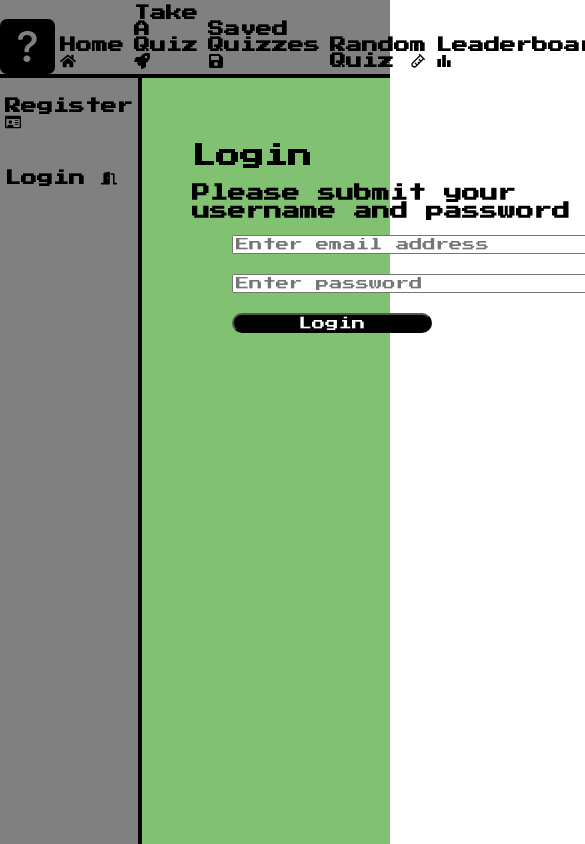
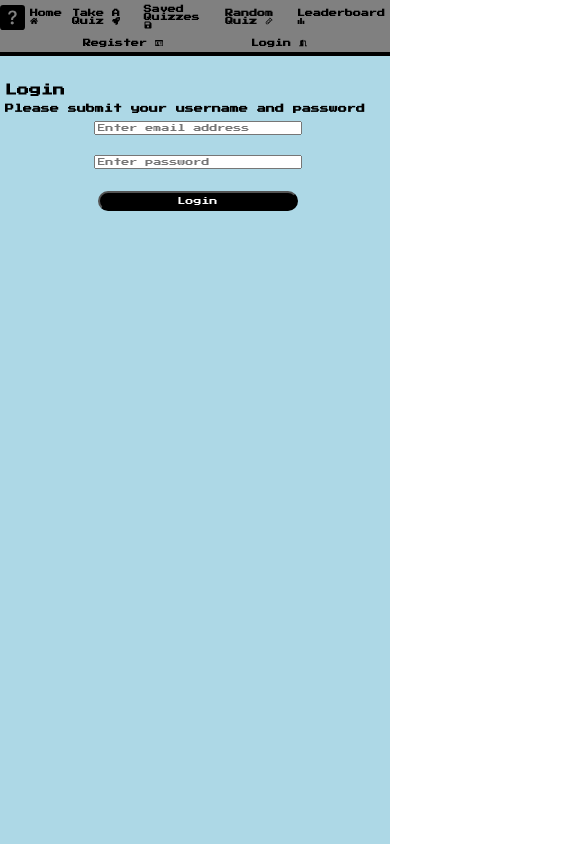
Before and after one commit to DanHope90/Coding_Quiz_FE, a React app in the folder my-app/: page /login in a window 390 px wide. Shown: the top 844 px of the page, 585 px wide, since content can reach past the window. Built offline with nearby package versions, Linux system fonts and the light colour scheme; no server answers.

Commit message:
styling updates w/ media queries WIP

```diff
--- a/my-app/public/index.html
+++ b/my-app/public/index.html
@@ -3,7 +3,8 @@
   <head>
     <style>
       @import url('https://fonts.googleapis.com/css2?family=Press+Start+2P&display=swap');
-      </style>
+    </style>
+      <meta name="viewport" content="width=device-width">
   </head>
   <body>
 
--- a/my-app/src/Components/Login.js
+++ b/my-app/src/Components/Login.js
@@ -22,6 +22,7 @@ function Login() {
   const [alert, setAlert] = useState(alertState.alert);
 
   const handleSubmit = async (event) => {
+    // eslint-disable-next-line no-console
     console.log({ ...loginData });
     event.preventDefault();
     setAlert({ message: "", isSuccess: false });
--- a/my-app/src/Components/TakeAQuiz.js
+++ b/my-app/src/Components/TakeAQuiz.js
@@ -43,14 +43,12 @@ function TakeAQuiz() {
         to a truthy; to do that, the user must select a quiz.
         The select another quiz button will reset the desiredQuiz to be falsy */}
         {(desiredQuiz && (
-          <>
-            <div className="execute-quiz">
-              <ExecuteQuiz desiredQuiz={desiredQuiz} />
-            </div>
+          <div className="execute-quiz">
+            <ExecuteQuiz desiredQuiz={desiredQuiz} />
             <button type="submit" className="leave-quiz-button" onClick={() => setDesiredQuiz()}>
               I want to select another quiz!
             </button>
-          </>
+          </div>
         ))}
       </div>
     </div>
--- a/my-app/src/Styles/ExecuteQuiz.css
+++ b/my-app/src/Styles/ExecuteQuiz.css
@@ -34,3 +34,23 @@ h2 {
 .question-card {
     font-size: 16px;
 }
+
+@media only screen and (max-width: 600px) {
+    button {
+        width: 200px;
+        height: 37.5px;
+        font-size: 8px;
+    }
+    h1 {
+        font-size: 12px;
+    }
+    h2 {
+        font-size: 9px;
+    }
+    .question-count {
+        font-size: 8px;
+    }
+    .question-card {
+        font-size: 8px;
+    }
+}
--- a/my-app/src/Styles/Layout.css
+++ b/my-app/src/Styles/Layout.css
@@ -2,10 +2,20 @@
     display: flex;
     flex-direction: row;
     height: 100pc;
-    /* align-items: stretch; */
     background-color: rgba(65, 162, 41, 0.657);
 }
 
 .body {
-    padding: 50px 0px 0px 50px;
+    padding: 50px 50px 0px 50px;
 }
+
+@media only screen and (max-width: 600px) {
+    .upper-class {
+        /* Will be removed later, used to check media queries */
+      background-color: lightblue;
+      flex-direction: column;
+    }
+    .body {
+        padding: 20px 0px 0px 5px
+    }
+  }
--- a/my-app/src/Styles/NavBar.css
+++ b/my-app/src/Styles/NavBar.css
@@ -7,7 +7,7 @@
     margin: 0;
     padding: 0;
     display: flex;
-    align-items: flex-end;
+    align-items: center;
 }
 
 .navbar-links-item {
@@ -39,3 +39,13 @@ img {
     width: inherit;
     height: inherit;
 }
+
+@media only screen and (max-width: 600px) {
+    .navbar{
+        font-size: 8px;
+        border-bottom: none;
+    }
+    .q-mark-pic{
+        font-size: 25px;
+    }
+}
--- a/my-app/src/Styles/QuestionCard.css
+++ b/my-app/src/Styles/QuestionCard.css
@@ -5,6 +5,7 @@
     margin: 10px;
     gap: 10px;
     align-items: center;
+    justify-content: center;
 };
 
 .answer-button {
--- a/my-app/src/Styles/Register.css
+++ b/my-app/src/Styles/Register.css
@@ -6,10 +6,9 @@
 
 .form {
     display: flex;
-    justify-content: center;
+    align-items: center;
     flex-direction: column;
     gap: 20px;
-    padding-left: 40px;
 }
 
 .form-control {
@@ -25,3 +24,13 @@
 .register-button.hover {
     color: red;
 }
+
+@media only screen and (max-width: 600px) {
+    .titles{
+
+    }
+    .form-control {
+        width: 200px;
+        font-size: 8px;
+    }
+}
--- a/my-app/src/Styles/SideBar.css
+++ b/my-app/src/Styles/SideBar.css
@@ -26,3 +26,18 @@
 .sidebar-links-link:active{
     color: white;
 }
+
+@media only screen and (max-width: 600px) {
+    .sidebar {
+        font-size: 8px;
+        border-right: none;
+        border-bottom: 2px solid black;
+    }
+    .sidebar-links{
+        display: flex;
+        justify-content: space-evenly;
+    }
+    .sidebar-links-item{
+        padding: 0;
+    }
+}
--- a/my-app/src/Styles/TakeAQuiz.css
+++ b/my-app/src/Styles/TakeAQuiz.css
@@ -1,3 +1,9 @@
+.execute-quiz {
+    display: flex;
+    flex-wrap: wrap;
+    justify-content: space-evenly;
+}
+
 .take-quiz-array{
     display: flex;
     flex-flow: wrap;
```
